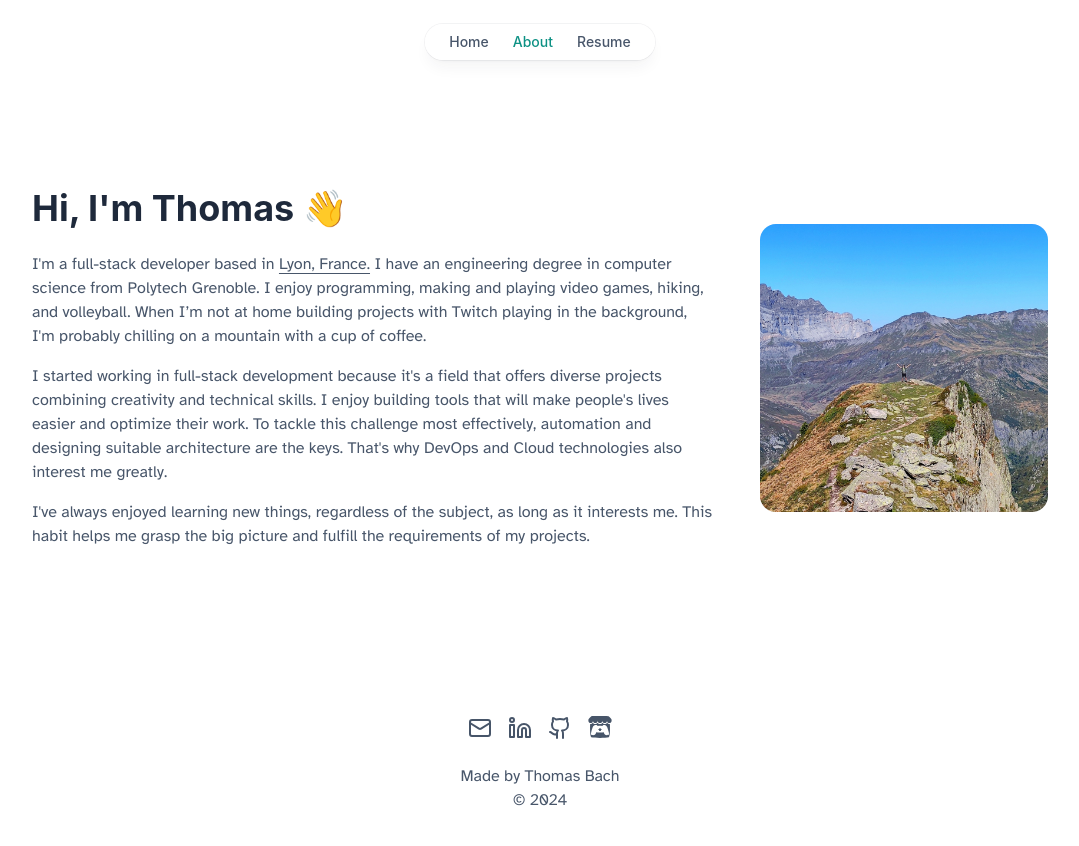
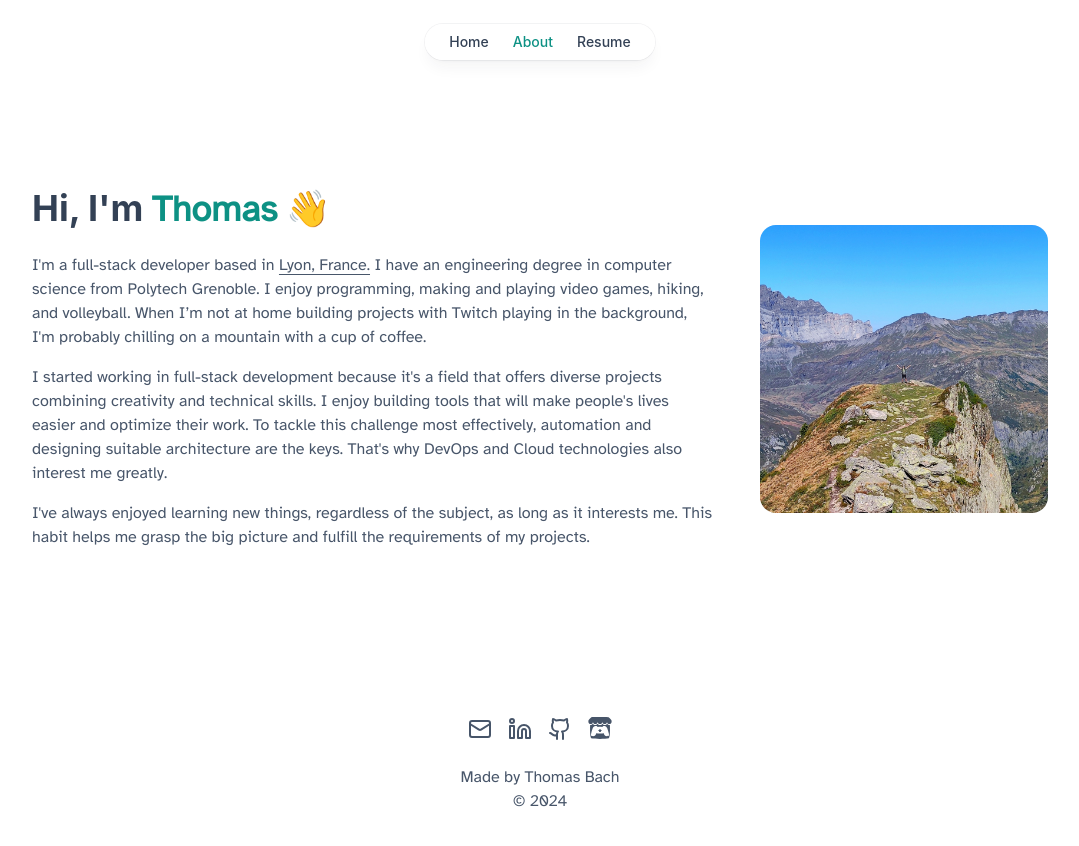
Before and after one commit to thombach/thomasbach.fr, a React (Vite) app: page /about in a window 1280 px wide. Shown: the top 846 px of the page, without its empty margins (100-1179 px from the left). Built offline with nearby package versions, Linux system fonts and the light colour scheme.

Commit message:
feat: css + animation

```diff
--- a/package.json
+++ b/package.json
@@ -17,6 +17,7 @@
     "axios": "^1.6.7",
     "class-variance-authority": "^0.7.0",
     "clsx": "^2.1.0",
+    "framer-motion": "^11.0.12",
     "lucide-react": "^0.321.0",
     "react": "^18.2.0",
     "react-dom": "^18.2.0",
--- a/src/App.tsx
+++ b/src/App.tsx
@@ -7,7 +7,7 @@ function App() {
   return (
     <>
       <Header />
-      <main>
+      <main className="sm:mt-32 mt-16">
         <Router />
       </main>
       <Footer />
--- a/src/components/Hello.tsx
+++ b/src/components/Hello.tsx
@@ -2,13 +2,24 @@ import { Mail } from "lucide-react";
 import { Button } from "./ui/button";
 import Socials from "@/components/Socials";
 import Visitors from "./Visitors";
+import { motion } from "framer-motion";
 
 export default function Hello() {
+  const job = "Full-stack engineer and DevOps enthusiast".split(" ");
   return (
     <>
-      <div className="flex flex-col sm:flex-row justify-center items-center gap-y-8 gap-x-10 mt-32">
+      <div className="flex flex-col sm:flex-row justify-center items-center gap-y-8 gap-x-10">
         <div className="relative">
-          <img
+          <motion.img
+            initial={{ scale: 0.8 }}
+            animate={{ scale: 1 }}
+            transition={{
+              scale: {
+                type: "spring",
+                damping: 12,
+                stiffness: 150,
+              },
+            }}
             className="size-48 object-cover rounded-2xl aspect-square"
             src="profile-photo.jpg"
             alt="Thomas Bach's profile photo"
@@ -20,7 +31,19 @@ export default function Hello() {
             Hello, I'm <span className="text-primary">Thomas Bach</span>
           </h1>
           <h2 className="sm:text-2xl text-xl text-muted-foreground tracking-tight mt-2">
-            Full-stack engineer and DevOps enthusiast
+            {job.map((el, i) => (
+              <motion.span
+                initial={{ opacity: 0 }}
+                animate={{ opacity: 1 }}
+                transition={{
+                  duration: 0.5,
+                  delay: i / 8,
+                }}
+                key={i}
+              >
+                {el}{" "}
+              </motion.span>
+            ))}
           </h2>
           <div className="flex sm:flex-row flex-col-reverse sm:items-center items-start gap-x-4 gap-y-4 mt-4">
             <Button asChild>
--- a/src/components/Navigation.tsx
+++ b/src/components/Navigation.tsx
@@ -42,7 +42,7 @@ export const Navigation = (
 ) => {
   return (
     <nav {...props}>
-      <ul className="flex rounded-full bg-white/90 px-3 text-sm font-medium text-muted-foreground shadow-lg shadow-slate-800/5 ring-1 ring-slate-900/5 backdrop-blur">
+      <ul className="flex rounded-full bg-white/90 px-3 text-sm font-medium text-slate-700 shadow-lg shadow-slate-800/5 ring-1 ring-slate-900/5 backdrop-blur">
         {NavigationItems.map((item) => {
           return (
             <NavItem key={item.name} path={item.path}>
--- a/src/components/PageTitle.tsx
+++ b/src/components/PageTitle.tsx
@@ -1,6 +1,8 @@
-export default function PageTitle({ children }: { children: string }) {
+import { ReactNode } from "react";
+
+export default function PageTitle({ children }: { children: ReactNode }) {
   return (
-    <h1 className={"text-4xl font-bold text-slate-800 text-balance"}>
+    <h1 className={"text-4xl font-bold text-slate-700 text-balance"}>
       {children}
     </h1>
   );
--- a/src/index.css
+++ b/src/index.css
@@ -76,9 +76,9 @@
     @apply border-border;
   }
   body {
-    @apply bg-background text-foreground;
+    @apply bg-background text-muted-foreground;
   }
   p, span {
-    @apply font-atkinson text-muted-foreground;
+    @apply font-atkinson;
   }
 }
--- a/src/pages/About.tsx
+++ b/src/pages/About.tsx
@@ -1,11 +1,29 @@
 import PageTitle from "@/components/PageTitle";
+import { motion } from "framer-motion";
 
 export default function About() {
   return (
     <>
-      <div className="flex md:flex-row flex-col mt-32 gap-x-12 gap-y-12 items-center justify-center">
+      <div className="flex md:flex-row flex-col gap-x-12 gap-y-12 items-center justify-center">
         <div>
-          <PageTitle>Hi, I'm Thomas 👋</PageTitle>
+          <PageTitle>
+            Hi, I'm <span className="text-primary">Thomas</span>{" "}
+            <motion.span
+              className="inline-block"
+              initial={{ scale: 0.5 }}
+              animate={{ scale: 1 }}
+              transition={{
+                scale: {
+                  type: "spring",
+                  damping: 12,
+                  stiffness: 150,
+                  restDelta: 0.001,
+                },
+              }}
+            >
+              👋
+            </motion.span>
+          </PageTitle>
           <p className="mt-6">
             I'm a full-stack developer based in{" "}
             <a
@@ -34,7 +52,13 @@ export default function About() {
             picture and fulfill the requirements of my projects.
           </p>
         </div>
-        <img
+        <motion.img
+          initial={{ opacity: 0 }}
+          animate={{ opacity: 1 }}
+          transition={{
+            duration: 1,
+            ease: [0, 0.71, 0.2, 1.01],
+          }}
           src="./src/assets/thomas-mountains.jpg"
           alt="Thomas in the mountains"
           className="size-72 object-cover rounded-2xl aspect-square"
--- a/src/pages/ProjectDetails.tsx
+++ b/src/pages/ProjectDetails.tsx
@@ -18,7 +18,6 @@ export default function ProjectDetails() {
   };
   return (
     <>
-      <div className="mt-32">
       <PageTitle>{project.name}</PageTitle>
       <div className="flex gap-x-2 mt-3">
         {project.tags.map((tag) => (
@@ -35,7 +34,6 @@ export default function ProjectDetails() {
           Back to projects
         </HashLink>
       </Button>
-      </div>
     </>
   );
 }
```
Also changed, not shown: 1 other file (tests, documents, lock files or other folders). Lines whose indentation alone changed are shown as unchanged.
